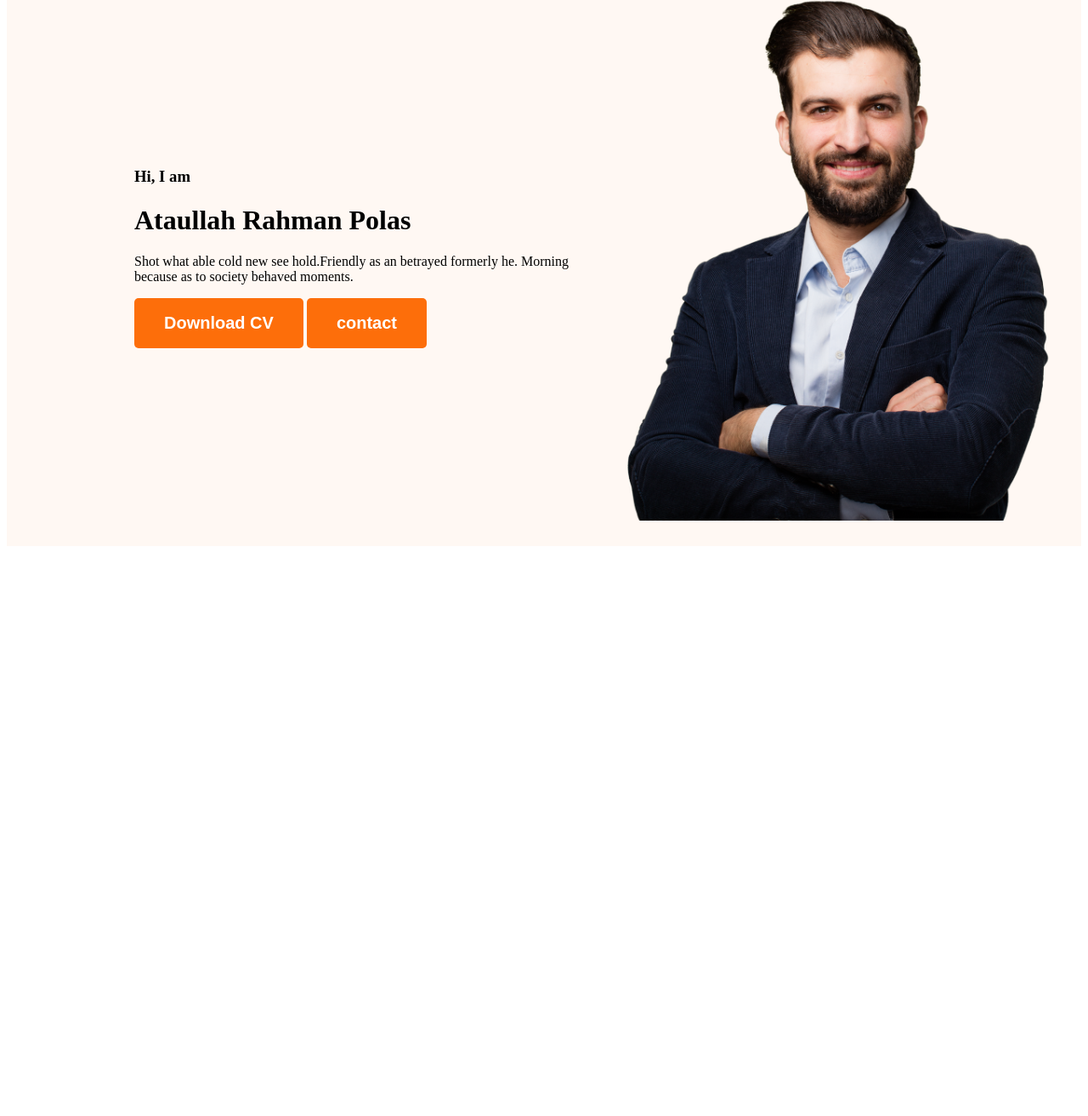
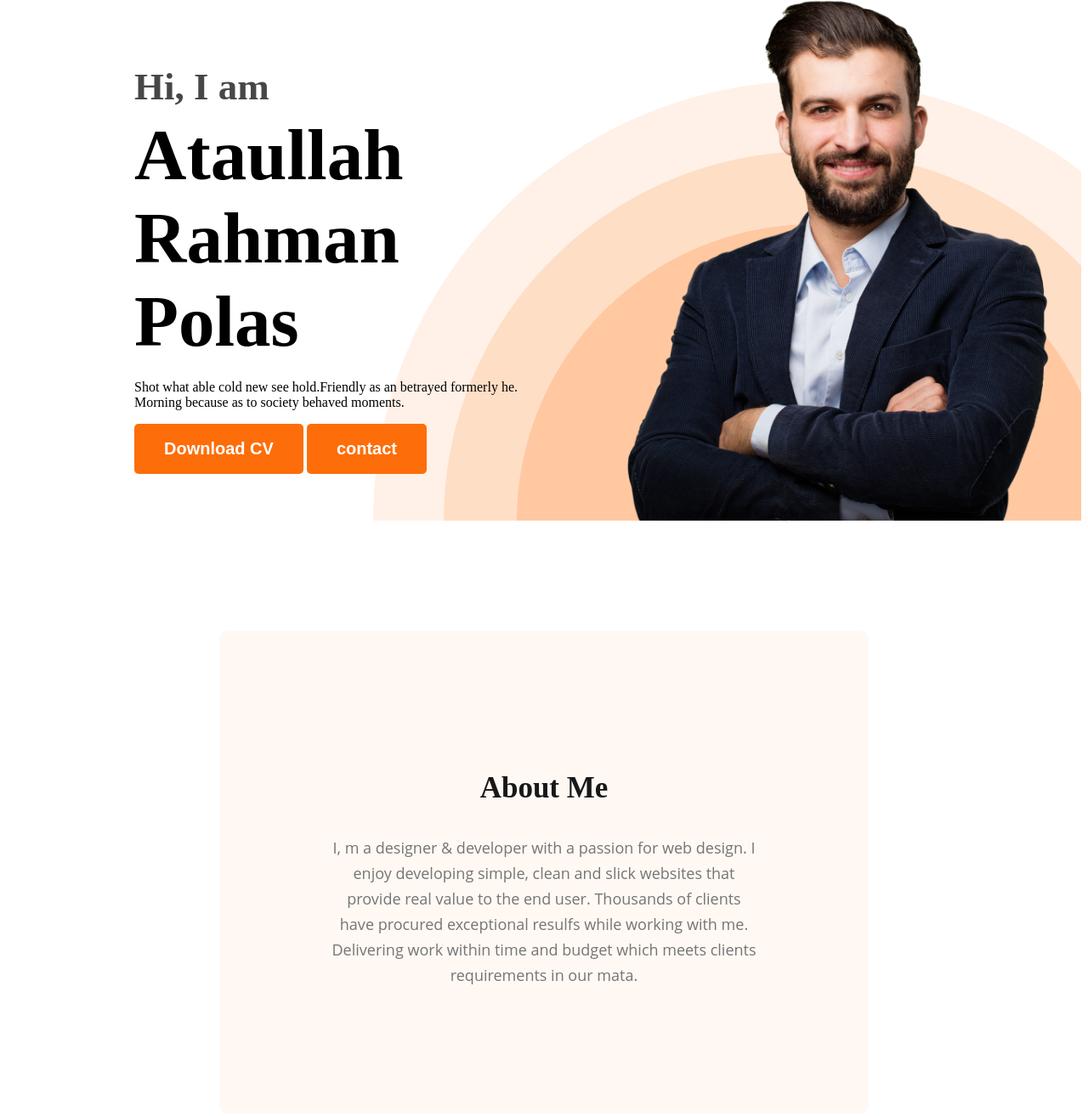
Before and after one commit to POLASSWE/portfolio, a plain HTML site: page index.html in a window 1280 px wide. Shown: the part 213-1527 px from the top of the page at 85% size. Before the commit the page ends 864 px from the top, so only its background shows below. Drawn offline with Linux system fonts and the light colour scheme.

Commit message:
about section created

```diff
--- a/index.html
+++ b/index.html
@@ -17,10 +17,10 @@
             </ul>
         </nav>
         <div class="banner">
-            <div>
+            <div class="banner-content">
                 <h3 class="banner-greeting">Hi, I am</h3>
-                <h1 class="banner-title">Ataullah Rahman Polas</h1>
-                <p>Shot what able cold new see hold.Friendly as an betrayed formerly he.
+                <h1 class="banner-tittle">Ataullah Rahman Polas</h1>
+                <p class="banner-discription">Shot what able cold new see hold.Friendly as an betrayed formerly he.
                      Morning because as to society behaved moments.</p>
                      <button class="button-primery">Download CV</button>
                      <button class="button-primery">contact</button>
@@ -30,7 +30,16 @@
 
     </header>
     <main>
+         <Section class="about">
+            <h3 class="section-title">About Me</h3>
+            <p class="section-description">
+                I, m a designer & developer with a passion for web design.
+                I enjoy developing simple, clean and slick websites that provide real value to the end user.
+                Thousands of clients have procured exceptional resulfs while working with me.
+                Delivering work within time and budget which meets clients requirements in our mata.
+            </p>
 
+         </Section>
     </main>
     <footer></footer>
 </body>
--- a/styles/portfolio.css
+++ b/styles/portfolio.css
@@ -43,14 +43,61 @@ nav a {
 
 .header{
     background-color: #fff8f3;
+    background: url('../images/header_bg.png');
+    background-repeat: no-repeat;
+    background-position: bottom right;
 }
 
 .banner {
-    padding: 30px 30px 30px 150px;
+    padding: 30px 30px 0px 150px;
     display: flex;
     align-items: center;
+    justify-content: space-between;
+}
+.banner-content {
+    max-width: 500px;
 }
 
-.banner .profile-pic{
-width: 550px;
+.banner .profile-pic {
+    width: 550px;
 }
+
+.banner-greeting {
+     font-size: 45px;
+     color: #474747;
+     margin-bottom: 0;
+}
+
+.banner-tittle {
+    font-size: 85px;
+    font-weight: 700;
+    margin-top: 5px;
+    margin-bottom: 20px;
+}
+.banner-discription {
+     /* 166.667% */
+}
+
+/*main section*/
+
+.about{
+    padding: 130px;
+    border-radius: 10px;
+background: #FFF8F3;
+margin: 130px 250px;
+}
+.section-title {
+    color:  #181818;
+text-align: center;
+font-size: 35px;
+font-weight: 700;
+}
+.section-description {
+    color:  #757575;
+text-align: center;
+font-family: "Open Sans";
+font-size: 18px;
+font-style: normal;
+font-weight: 400;
+line-height: 30px;
+}
```
